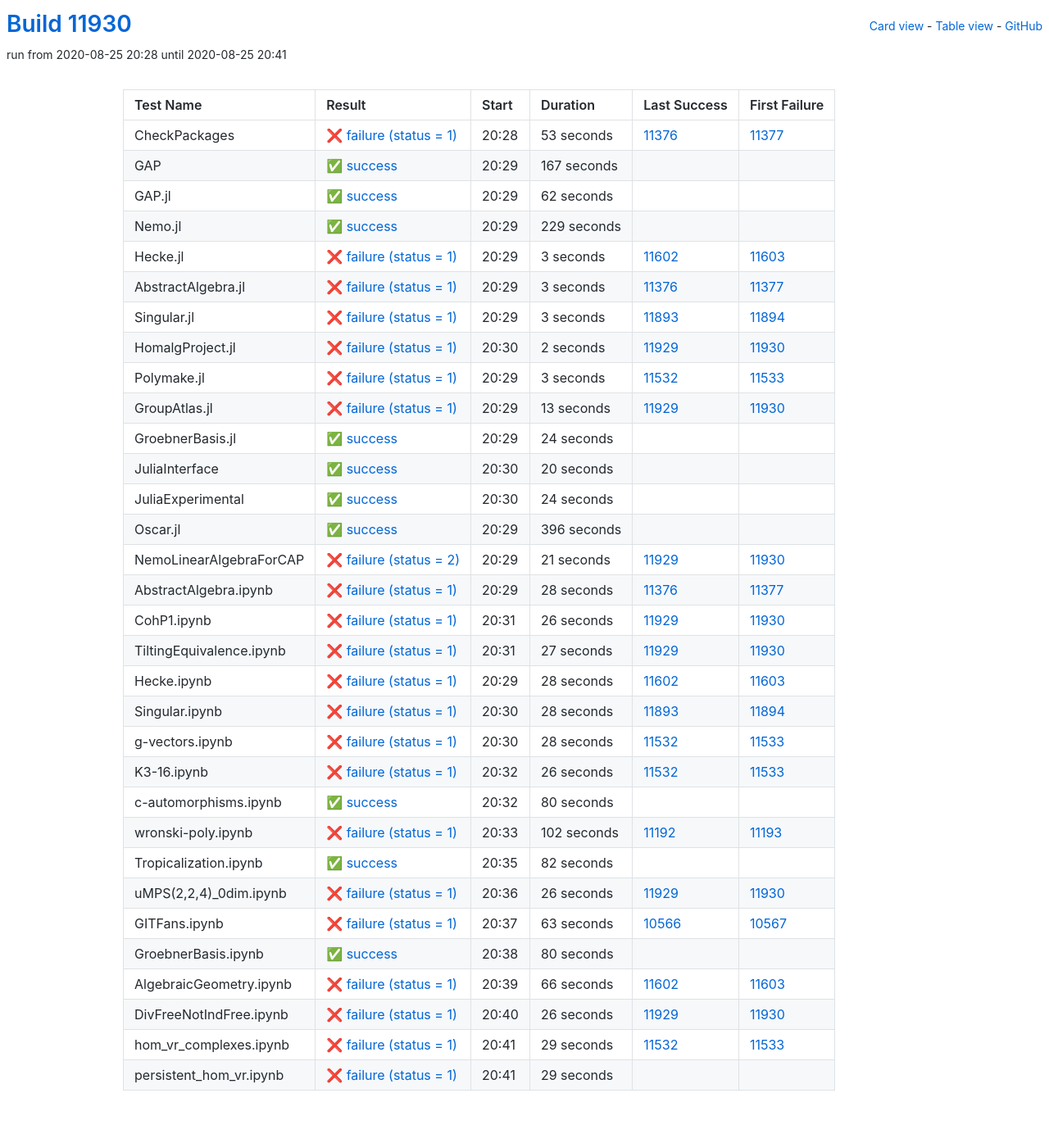
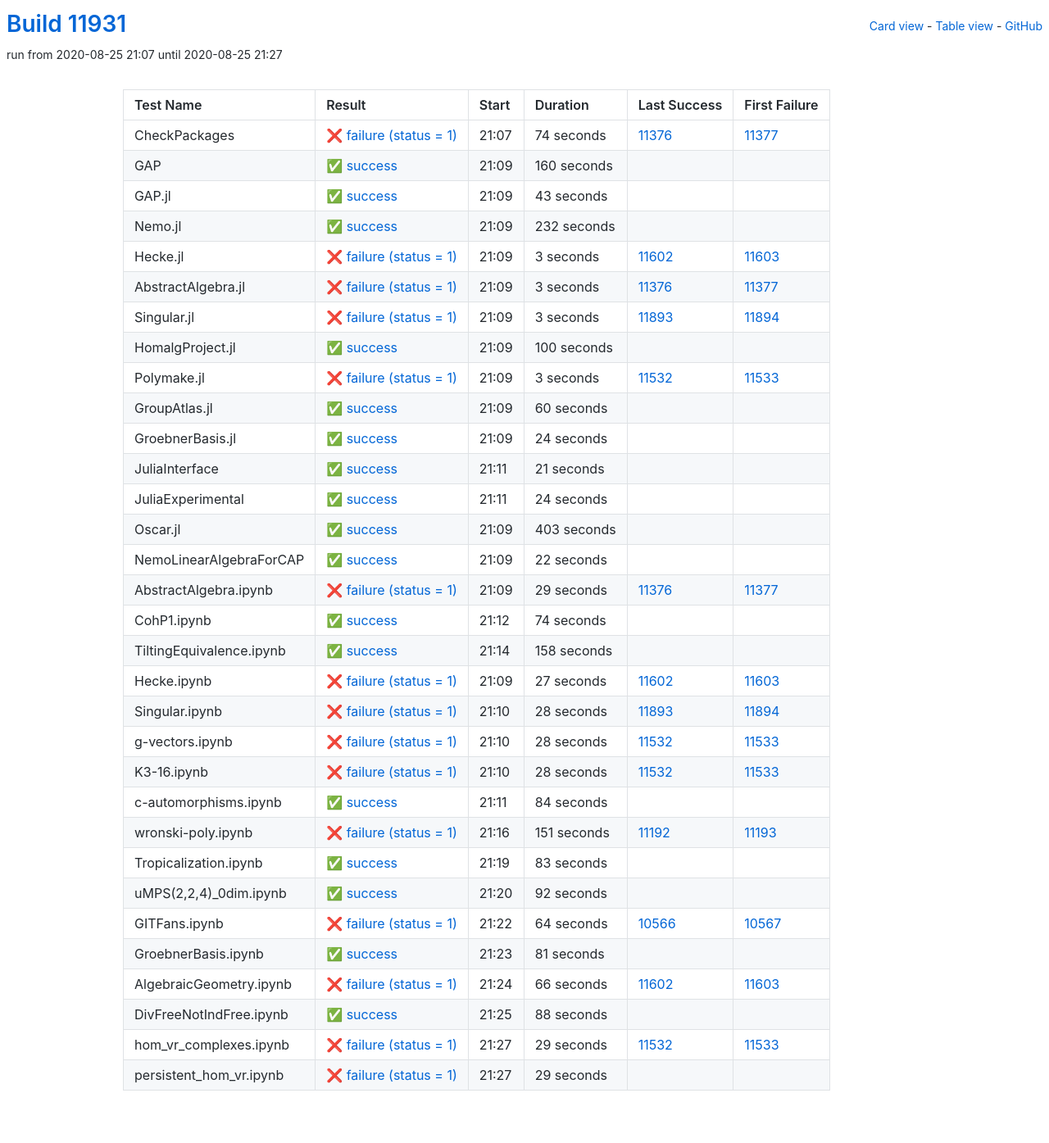
Before and after one commit to oscar-system/oscar-ci-status, a Jekyll site: the page built from table.html, in a window 1280 px wide. Shown: the whole page at 82% size. Built offline with Jekyll 4.4.1, drawn with Linux system fonts in a browser that asks for light colours.

Commit message:
Build #11931

```diff
--- a/_data/ci.yml
+++ b/_data/ci.yml
@@ -1,6 +1,6 @@
 ---
-build: 11930
-build_url: https://oscarci.mathematik.uni-kl.de/job/oscar/11930/
+build: 11931
+build_url: https://oscarci.mathematik.uni-kl.de/job/oscar/11931/
 job: oscar
 organization: oscar-system
 repo: oscar-ci-status
@@ -8,56 +8,56 @@
 tests:
 - name: CheckPackages
   id: checkpackages
-  log: https://oscarci.mathematik.uni-kl.de/job/oscar/11930/artifact/logs/build-11930/CheckPackages.log
-  start: 2020-08-25 20:28
+  log: https://oscarci.mathematik.uni-kl.de/job/oscar/11931/artifact/logs/build-11931/CheckPackages.log
+  start: 2020-08-25 21:07
   success: false
   exitcode: 1
   status: failure
-  duration: 53
+  duration: 74
   last_success: 11376
   last_success_url: https://oscarci.mathematik.uni-kl.de/job/oscar/11376/
   first_failure: 11377
   first_failure_url: https://oscarci.mathematik.uni-kl.de/job/oscar/11377/
 - name: GAP
   id: gap
-  log: https://oscarci.mathematik.uni-kl.de/job/oscar/11930/artifact/logs/build-11930/GAP.log
-  start: 2020-08-25 20:29
+  log: https://oscarci.mathematik.uni-kl.de/job/oscar/11931/artifact/logs/build-11931/GAP.log
+  start: 2020-08-25 21:09
   success: true
   exitcode: 0
   status: success
-  duration: 167
+  duration: 160
   last_success: false
   last_success_url:
   first_failure: false
   first_failure_url:
 - name: GAP.jl
   id: gap-jl
-  log: https://oscarci.mathematik.uni-kl.de/job/oscar/11930/artifact/logs/build-11930/GAP.jl.log
-  start: 2020-08-25 20:29
+  log: https://oscarci.mathematik.uni-kl.de/job/oscar/11931/artifact/logs/build-11931/GAP.jl.log
+  start: 2020-08-25 21:09
   success: true
   exitcode: 0
   status: success
-  duration: 62
+  duration: 43
   last_success: false
   last_success_url:
   first_failure: false
   first_failure_url:
 - name: Nemo.jl
   id: nemo-jl
-  log: https://oscarci.mathematik.uni-kl.de/job/oscar/11930/artifact/logs/build-11930/Nemo.jl.log
-  start: 2020-08-25 20:29
+  log: https://oscarci.mathematik.uni-kl.de/job/oscar/11931/artifact/logs/build-11931/Nemo.jl.log
+  start: 2020-08-25 21:09
   success: true
   exitcode: 0
   status: success
-  duration: 229
+  duration: 232
   last_success: false
   last_success_url:
   first_failure: false
   first_failure_url:
 - name: Hecke.jl
   id: hecke-jl
-  log: https://oscarci.mathematik.uni-kl.de/job/oscar/11930/artifact/logs/build-11930/Hecke.jl.log
-  start: 2020-08-25 20:29
+  log: https://oscarci.mathematik.uni-kl.de/job/oscar/11931/artifact/logs/build-11931/Hecke.jl.log
+  start: 2020-08-25 21:09
   success: false
   exitcode: 1
   status: failure
@@ -68,8 +68,8 @@
   first_failure_url: https://oscarci.mathematik.uni-kl.de/job/oscar/11603/
 - name: AbstractAlgebra.jl
   id: abstractalgebra-jl
-  log: https://oscarci.mathematik.uni-kl.de/job/oscar/11930/artifact/logs/build-11930/AbstractAlgebra.jl.log
-  start: 2020-08-25 20:29
+  log: https://oscarci.mathematik.uni-kl.de/job/oscar/11931/artifact/logs/build-11931/AbstractAlgebra.jl.log
+  start: 2020-08-25 21:09
   success: false
   exitcode: 1
   status: failure
@@ -80,8 +80,8 @@
   first_failure_url: https://oscarci.mathematik.uni-kl.de/job/oscar/11377/
 - name: Singular.jl
   id: singular-jl
-  log: https://oscarci.mathematik.uni-kl.de/job/oscar/11930/artifact/logs/build-11930/Singular.jl.log
-  start: 2020-08-25 20:29
+  log: https://oscarci.mathematik.uni-kl.de/job/oscar/11931/artifact/logs/build-11931/Singular.jl.log
+  start: 2020-08-25 21:09
   success: false
   exitcode: 1
   status: failure
@@ -92,20 +92,20 @@
   first_failure_url: https://oscarci.mathematik.uni-kl.de/job/oscar/11894/
 - name: HomalgProject.jl
   id: homalgproject-jl
-  log: https://oscarci.mathematik.uni-kl.de/job/oscar/11930/artifact/logs/build-11930/HomalgProject.jl.log
-  start: 2020-08-25 20:30
-  success: false
-  exitcode: 1
-  status: failure
-  duration: 2
-  last_success: 11929
-  last_success_url: https://oscarci.mathematik.uni-kl.de/job/oscar/11929/
-  first_failure: 11930
-  first_failure_url: https://oscarci.mathematik.uni-kl.de/job/oscar/11930/
+  log: https://oscarci.mathematik.uni-kl.de/job/oscar/11931/artifact/logs/build-11931/HomalgProject.jl.log
+  start: 2020-08-25 21:09
+  success: true
+  exitcode: 0
+  status: success
+  duration: 100
+  last_success: false
+  last_success_url:
+  first_failure: false
+  first_failure_url:
 - name: Polymake.jl
   id: polymake-jl
-  log: https://oscarci.mathematik.uni-kl.de/job/oscar/11930/artifact/logs/build-11930/Polymake.jl.log
-  start: 2020-08-25 20:29
+  log: https://oscarci.mathematik.uni-kl.de/job/oscar/11931/artifact/logs/build-11931/Polymake.jl.log
+  start: 2020-08-25 21:09
   success: false
   exitcode: 1
   status: failure
@@ -116,20 +116,20 @@
   first_failure_url: https://oscarci.mathematik.uni-kl.de/job/oscar/11533/
 - name: GroupAtlas.jl
   id: groupatlas-jl
-  log: https://oscarci.mathematik.uni-kl.de/job/oscar/11930/artifact/logs/build-11930/GroupAtlas.jl.log
-  start: 2020-08-25 20:29
-  success: false
-  exitcode: 1
-  status: failure
-  duration: 13
-  last_success: 11929
-  last_success_url: https://oscarci.mathematik.uni-kl.de/job/oscar/11929/
-  first_failure: 11930
-  first_failure_url: https://oscarci.mathematik.uni-kl.de/job/oscar/11930/
+  log: https://oscarci.mathematik.uni-kl.de/job/oscar/11931/artifact/logs/build-11931/GroupAtlas.jl.log
+  start: 2020-08-25 21:09
+  success: true
+  exitcode: 0
+  status: success
+  duration: 60
+  last_success: false
+  last_success_url:
+  first_failure: false
+  first_failure_url:
 - name: GroebnerBasis.jl
   id: groebnerbasis-jl
-  log: https://oscarci.mathematik.uni-kl.de/job/oscar/11930/artifact/logs/build-11930/GroebnerBasis.jl.log
-  start: 2020-08-25 20:29
+  log: https://oscarci.mathematik.uni-kl.de/job/oscar/11931/artifact/logs/build-11931/GroebnerBasis.jl.log
+  start: 2020-08-25 21:09
   success: true
   exitcode: 0
   status: success
@@ -140,20 +140,20 @@
   first_failure_url:
 - name: JuliaInterface
   id: juliainterface
-  log: https://oscarci.mathematik.uni-kl.de/job/oscar/11930/artifact/logs/build-11930/JuliaInterface.log
-  start: 2020-08-25 20:30
+  log: https://oscarci.mathematik.uni-kl.de/job/oscar/11931/artifact/logs/build-11931/JuliaInterface.log
+  start: 2020-08-25 21:11
   success: true
   exitcode: 0
   status: success
-  duration: 20
+  duration: 21
   last_success: false
   last_success_url:
   first_failure: false
   first_failure_url:
 - name: JuliaExperimental
   id: juliaexperimental
-  log: https://oscarci.mathematik.uni-kl.de/job/oscar/11930/artifact/logs/build-11930/JuliaExperimental.log
-  start: 2020-08-25 20:30
+  log: https://oscarci.mathematik.uni-kl.de/job/oscar/11931/artifact/logs/build-11931/JuliaExperimental.log
+  start: 2020-08-25 21:11
   success: true
   exitcode: 0
   status: success
@@ -164,80 +164,80 @@
   first_failure_url:
 - name: Oscar.jl
   id: oscar-jl
-  log: https://oscarci.mathematik.uni-kl.de/job/oscar/11930/artifact/logs/build-11930/Oscar.jl.log
-  start: 2020-08-25 20:29
+  log: https://oscarci.mathematik.uni-kl.de/job/oscar/11931/artifact/logs/build-11931/Oscar.jl.log
+  start: 2020-08-25 21:09
   success: true
   exitcode: 0
   status: success
-  duration: 396
+  duration: 403
   last_success: false
   last_success_url:
   first_failure: false
   first_failure_url:
 - name: NemoLinearAlgebraForCAP
   id: nemolinearalgebraforcap
-  log: https://oscarci.mathematik.uni-kl.de/job/oscar/11930/artifact/logs/build-11930/NemoLinearAlgebraForCAP.log
-  start: 2020-08-25 20:29
-  success: false
-  exitcode: 2
-  status: failure
-  duration: 21
-  last_success: 11929
-  last_success_url: https://oscarci.mathematik.uni-kl.de/job/oscar/11929/
-  first_failure: 11930
-  first_failure_url: https://oscarci.mathematik.uni-kl.de/job/oscar/11930/
+  log: https://oscarci.mathematik.uni-kl.de/job/oscar/11931/artifact/logs/build-11931/NemoLinearAlgebraForCAP.log
+  start: 2020-08-25 21:09
+  success: true
+  exitcode: 0
+  status: success
+  duration: 22
+  last_success: false
+  last_success_url:
+  first_failure: false
+  first_failure_url:
 - name: AbstractAlgebra.ipynb
   id: abstractalgebra-ipynb
-  log: https://oscarci.mathematik.uni-kl.de/job/oscar/11930/artifact/logs/build-11930/AbstractAlgebra.ipynb.log
-  start: 2020-08-25 20:29
+  log: https://oscarci.mathematik.uni-kl.de/job/oscar/11931/artifact/logs/build-11931/AbstractAlgebra.ipynb.log
+  start: 2020-08-25 21:09
   success: false
   exitcode: 1
   status: failure
-  duration: 28
+  duration: 29
   last_success: 11376
   last_success_url: https://oscarci.mathematik.uni-kl.de/job/oscar/11376/
   first_failure: 11377
   first_failure_url: https://oscarci.mathematik.uni-kl.de/job/oscar/11377/
 - name: CohP1.ipynb
   id: cohp1-ipynb
-  log: https://oscarci.mathematik.uni-kl.de/job/oscar/11930/artifact/logs/build-11930/CohP1.ipynb.log
-  start: 2020-08-25 20:31
-  success: false
-  exitcode: 1
-  status: failure
-  duration: 26
-  last_success: 11929
-  last_success_url: https://oscarci.mathematik.uni-kl.de/job/oscar/11929/
-  first_failure: 11930
-  first_failure_url: https://oscarci.mathematik.uni-kl.de/job/oscar/11930/
+  log: https://oscarci.mathematik.uni-kl.de/job/oscar/11931/artifact/logs/build-11931/CohP1.ipynb.log
+  start: 2020-08-25 21:12
+  success: true
+  exitcode: 0
+  status: success
+  duration: 74
+  last_success: false
+  last_success_url:
+  first_failure: false
+  first_failure_url:
 - name: TiltingEquivalence.ipynb
   id: tiltingequivalence-ipynb
-  log: https://oscarci.mathematik.uni-kl.de/job/oscar/11930/artifact/logs/build-11930/TiltingEquivalence.ipynb.log
-  start: 2020-08-25 20:31
+  log: https://oscarci.mathematik.uni-kl.de/job/oscar/11931/artifact/logs/build-11931/TiltingEquivalence.ipynb.log
+  start: 2020-08-25 21:14
+  success: true
+  exitcode: 0
+  status: success
+  duration: 158
+  last_success: false
+  last_success_url:
+  first_failure: false
+  first_failure_url:
+- name: Hecke.ipynb
+  id: hecke-ipynb
+  log: https://oscarci.mathematik.uni-kl.de/job/oscar/11931/artifact/logs/build-11931/Hecke.ipynb.log
+  start: 2020-08-25 21:09
   success: false
   exitcode: 1
   status: failure
   duration: 27
-  last_success: 11929
-  last_success_url: https://oscarci.mathematik.uni-kl.de/job/oscar/11929/
-  first_failure: 11930
-  first_failure_url: https://oscarci.mathematik.uni-kl.de/job/oscar/11930/
-- name: Hecke.ipynb
-  id: hecke-ipynb
-  log: https://oscarci.mathematik.uni-kl.de/job/oscar/11930/artifact/logs/build-11930/Hecke.ipynb.log
-  start: 2020-08-25 20:29
-  success: false
-  exitcode: 1
-  status: failure
-  duration: 28
   last_success: 11602
   last_success_url: https://oscarci.mathematik.uni-kl.de/job/oscar/11602/
   first_failure: 11603
   first_failure_url: https://oscarci.mathematik.uni-kl.de/job/oscar/11603/
 - name: Singular.ipynb
   id: singular-ipynb
-  log: https://oscarci.mathematik.uni-kl.de/job/oscar/11930/artifact/logs/build-11930/Singular.ipynb.log
-  start: 2020-08-25 20:30
+  log: https://oscarci.mathematik.uni-kl.de/job/oscar/11931/artifact/logs/build-11931/Singular.ipynb.log
+  start: 2020-08-25 21:10
   success: false
   exitcode: 1
   status: failure
@@ -248,8 +248,8 @@
   first_failure_url: https://oscarci.mathematik.uni-kl.de/job/oscar/11894/
 - name: g-vectors.ipynb
   id: g-vectors-ipynb
-  log: https://oscarci.mathematik.uni-kl.de/job/oscar/11930/artifact/logs/build-11930/g-vectors.ipynb.log
-  start: 2020-08-25 20:30
+  log: https://oscarci.mathematik.uni-kl.de/job/oscar/11931/artifact/logs/build-11931/g-vectors.ipynb.log
+  start: 2020-08-25 21:10
   success: false
   exitcode: 1
   status: failure
@@ -260,92 +260,92 @@
   first_failure_url: https://oscarci.mathematik.uni-kl.de/job/oscar/11533/
 - name: K3-16.ipynb
   id: k3-16-ipynb
-  log: https://oscarci.mathematik.uni-kl.de/job/oscar/11930/artifact/logs/build-11930/K3-16.ipynb.log
-  start: 2020-08-25 20:32
+  log: https://oscarci.mathematik.uni-kl.de/job/oscar/11931/artifact/logs/build-11931/K3-16.ipynb.log
+  start: 2020-08-25 21:10
   success: false
   exitcode: 1
   status: failure
-  duration: 26
+  duration: 28
   last_success: 11532
   last_success_url: https://oscarci.mathematik.uni-kl.de/job/oscar/11532/
   first_failure: 11533
   first_failure_url: https://oscarci.mathematik.uni-kl.de/job/oscar/11533/
 - name: c-automorphisms.ipynb
   id: c-automorphisms-ipynb
-  log: https://oscarci.mathematik.uni-kl.de/job/oscar/11930/artifact/logs/build-11930/c-automorphisms.ipynb.log
-  start: 2020-08-25 20:32
+  log: https://oscarci.mathematik.uni-kl.de/job/oscar/11931/artifact/logs/build-11931/c-automorphisms.ipynb.log
+  start: 2020-08-25 21:11
   success: true
   exitcode: 0
   status: success
-  duration: 80
+  duration: 84
   last_success: false
   last_success_url:
   first_failure: false
   first_failure_url:
 - name: wronski-poly.ipynb
   id: wronski-poly-ipynb
-  log: https://oscarci.mathematik.uni-kl.de/job/oscar/11930/artifact/logs/build-11930/wronski-poly.ipynb.log
-  start: 2020-08-25 20:33
+  log: https://oscarci.mathematik.uni-kl.de/job/oscar/11931/artifact/logs/build-11931/wronski-poly.ipynb.log
+  start: 2020-08-25 21:16
   success: false
   exitcode: 1
   status: failure
-  duration: 102
+  duration: 151
   last_success: 11192
   last_success_url: https://oscarci.mathematik.uni-kl.de/job/oscar/11192/
   first_failure: 11193
   first_failure_url: https://oscarci.mathematik.uni-kl.de/job/oscar/11193/
 - name: Tropicalization.ipynb
   id: tropicalization-ipynb
-  log: https://oscarci.mathematik.uni-kl.de/job/oscar/11930/artifact/logs/build-11930/Tropicalization.ipynb.log
-  start: 2020-08-25 20:35
+  log: https://oscarci.mathematik.uni-kl.de/job/oscar/11931/artifact/logs/build-11931/Tropicalization.ipynb.log
+  start: 2020-08-25 21:19
   success: true
   exitcode: 0
   status: success
-  duration: 82
+  duration: 83
   last_success: false
   last_success_url:
   first_failure: false
   first_failure_url:
 - name: uMPS(2,2,4)_0dim.ipynb
   id: umps-2-2-4-0dim-ipynb
-  log: https://oscarci.mathematik.uni-kl.de/job/oscar/11930/artifact/logs/build-11930/uMPS-2-2-4-_0dim.ipynb.log
-  start: 2020-08-25 20:36
+  log: https://oscarci.mathematik.uni-kl.de/job/oscar/11931/artifact/logs/build-11931/uMPS-2-2-4-_0dim.ipynb.log
+  start: 2020-08-25 21:20
+  success: true
+  exitcode: 0
+  status: success
+  duration: 92
+  last_success: false
+  last_success_url:
+  first_failure: false
+  first_failure_url:
+- name: GITFans.ipynb
+  id: gitfans-ipynb
+  log: https://oscarci.mathematik.uni-kl.de/job/oscar/11931/artifact/logs/build-11931/GITFans.ipynb.log
+  start: 2020-08-25 21:22
   success: false
   exitcode: 1
   status: failure
-  duration: 26
-  last_success: 11929
-  last_success_url: https://oscarci.mathematik.uni-kl.de/job/oscar/11929/
-  first_failure: 11930
-  first_failure_url: https://oscarci.mathematik.uni-kl.de/job/oscar/11930/
-- name: GITFans.ipynb
-  id: gitfans-ipynb
-  log: https://oscarci.mathematik.uni-kl.de/job/oscar/11930/artifact/logs/build-11930/GITFans.ipynb.log
-  start: 2020-08-25 20:37
-  success: false
-  exitcode: 1
-  status: failure
-  duration: 63
+  duration: 64
   last_success: 10566
   last_success_url: https://oscarci.mathematik.uni-kl.de/job/oscar/10566/
   first_failure: 10567
   first_failure_url: https://oscarci.mathematik.uni-kl.de/job/oscar/10567/
 - name: GroebnerBasis.ipynb
   id: groebnerbasis-ipynb
-  log: https://oscarci.mathematik.uni-kl.de/job/oscar/11930/artifact/logs/build-11930/GroebnerBasis.ipynb.log
-  start: 2020-08-25 20:38
+  log: https://oscarci.mathematik.uni-kl.de/job/oscar/11931/artifact/logs/build-11931/GroebnerBasis.ipynb.log
+  start: 2020-08-25 21:23
   success: true
   exitcode: 0
   status: success
-  duration: 80
+  duration: 81
   last_success: false
   last_success_url:
   first_failure: false
   first_failure_url:
 - name: AlgebraicGeometry.ipynb
   id: algebraicgeometry-ipynb
-  log: https://oscarci.mathematik.uni-kl.de/job/oscar/11930/artifact/logs/build-11930/AlgebraicGeometry.ipynb.log
-  start: 2020-08-25 20:39
+  log: https://oscarci.mathematik.uni-kl.de/job/oscar/11931/artifact/logs/build-11931/AlgebraicGeometry.ipynb.log
+  start: 2020-08-25 21:24
   success: false
   exitcode: 1
   status: failure
@@ -356,20 +356,20 @@
   first_failure_url: https://oscarci.mathematik.uni-kl.de/job/oscar/11603/
 - name: DivFreeNotIndFree.ipynb
   id: divfreenotindfree-ipynb
-  log: https://oscarci.mathematik.uni-kl.de/job/oscar/11930/artifact/logs/build-11930/DivFreeNotIndFree.ipynb.log
-  start: 2020-08-25 20:40
-  success: false
-  exitcode: 1
-  status: failure
-  duration: 26
-  last_success: 11929
-  last_success_url: https://oscarci.mathematik.uni-kl.de/job/oscar/11929/
-  first_failure: 11930
-  first_failure_url: https://oscarci.mathematik.uni-kl.de/job/oscar/11930/
+  log: https://oscarci.mathematik.uni-kl.de/job/oscar/11931/artifact/logs/build-11931/DivFreeNotIndFree.ipynb.log
+  start: 2020-08-25 21:25
+  success: true
+  exitcode: 0
+  status: success
+  duration: 88
+  last_success: false
+  last_success_url:
+  first_failure: false
+  first_failure_url:
 - name: hom_vr_complexes.ipynb
   id: hom-vr-complexes-ipynb
-  log: https://oscarci.mathematik.uni-kl.de/job/oscar/11930/artifact/logs/build-11930/hom_vr_complexes.ipynb.log
-  start: 2020-08-25 20:41
+  log: https://oscarci.mathematik.uni-kl.de/job/oscar/11931/artifact/logs/build-11931/hom_vr_complexes.ipynb.log
+  start: 2020-08-25 21:27
   success: false
   exitcode: 1
   status: failure
@@ -380,8 +380,8 @@
   first_failure_url: https://oscarci.mathematik.uni-kl.de/job/oscar/11533/
 - name: persistent_hom_vr.ipynb
   id: persistent-hom-vr-ipynb
-  log: https://oscarci.mathematik.uni-kl.de/job/oscar/11930/artifact/logs/build-11930/persistent_hom_vr.ipynb.log
-  start: 2020-08-25 20:41
+  log: https://oscarci.mathematik.uni-kl.de/job/oscar/11931/artifact/logs/build-11931/persistent_hom_vr.ipynb.log
+  start: 2020-08-25 21:27
   success: false
   exitcode: 1
   status: failure
```
Also changed, not shown: README.md.
